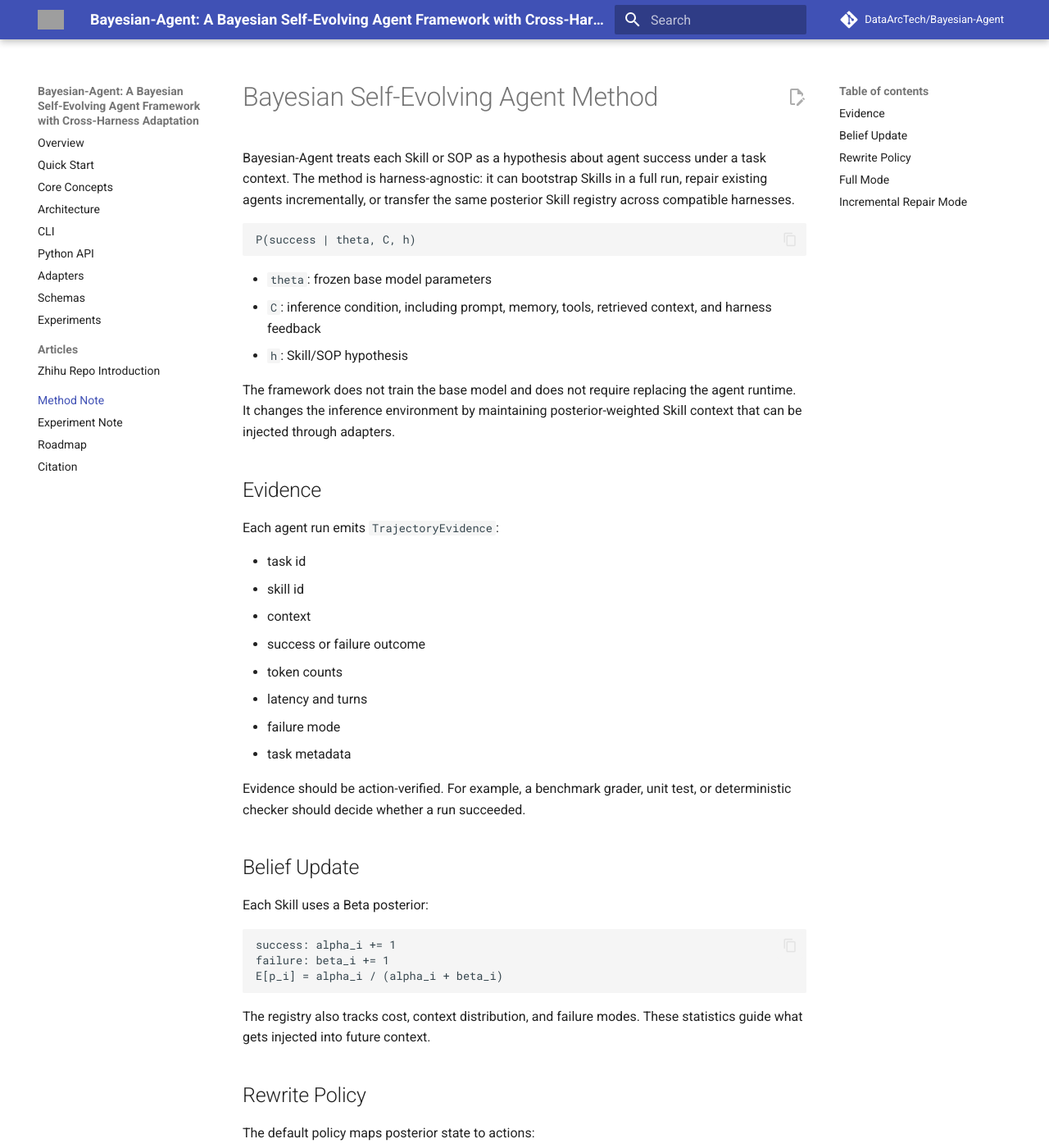
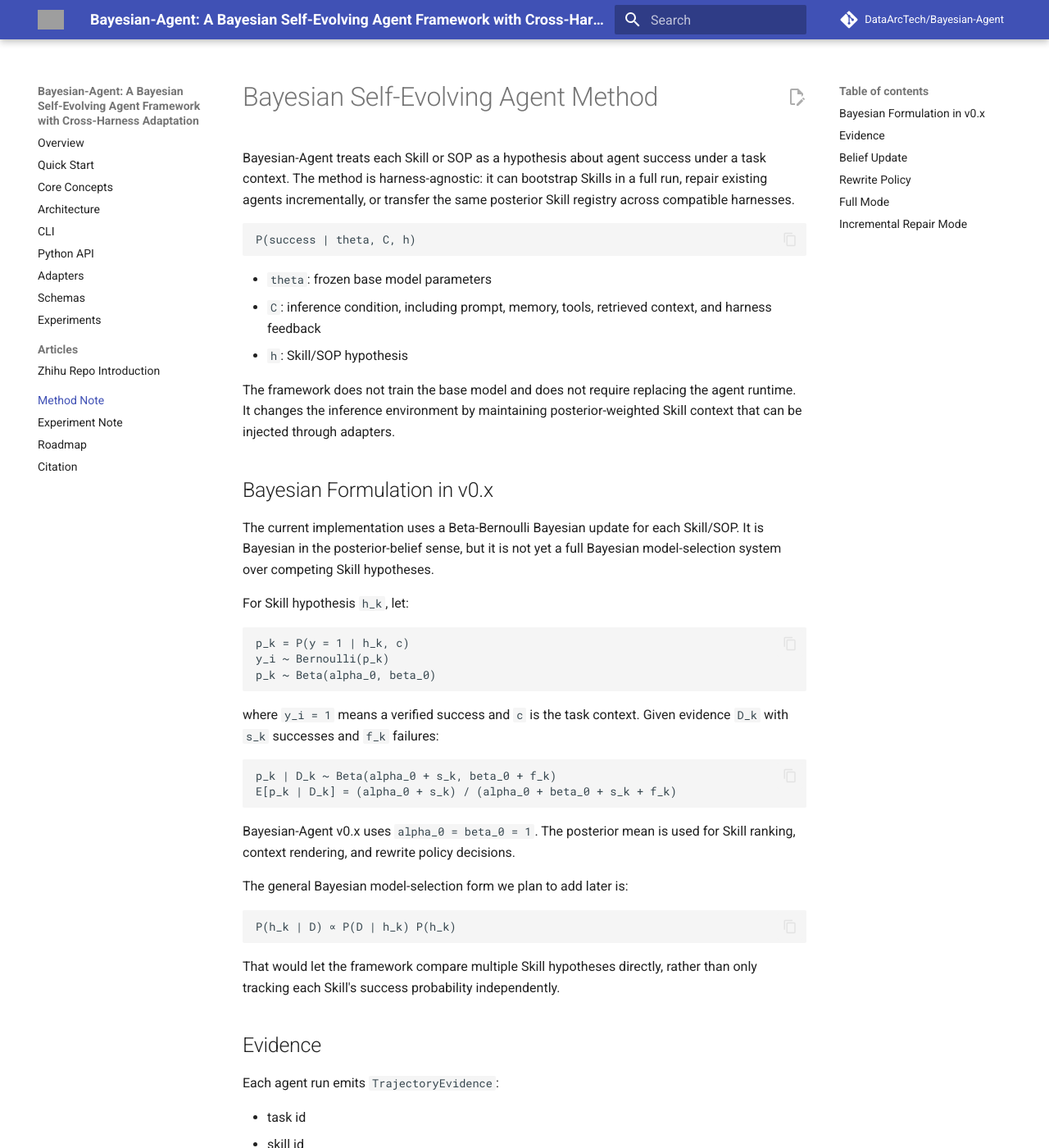
Before and after one commit to DataArcTech/Bayesian-Agent, an MkDocs documentation site: the page built from docs/method.md, in a window 1280 px wide and 1400 px high. Shown: the whole window at 82% size. Built offline with MkDocs 1.6.1 and Material for MkDocs 9.7.7, drawn with Linux system fonts in a browser that asks for light colours; comment, search, counter and statistics services are not loaded; grey boxes are pictures that could not be loaded.

Commit message:
docs: clarify bayesian formulation

````diff
--- a/docs/method.md
+++ b/docs/method.md
@@ -11,6 +11,35 @@ P(success | theta, C, h)
 - `h`: Skill/SOP hypothesis
 
 The framework does not train the base model and does not require replacing the agent runtime. It changes the inference environment by maintaining posterior-weighted Skill context that can be injected through adapters.
+
+## Bayesian Formulation in v0.x
+
+The current implementation uses a Beta-Bernoulli Bayesian update for each Skill/SOP. It is Bayesian in the posterior-belief sense, but it is not yet a full Bayesian model-selection system over competing Skill hypotheses.
+
+For Skill hypothesis `h_k`, let:
+
+```text
+p_k = P(y = 1 | h_k, c)
+y_i ~ Bernoulli(p_k)
+p_k ~ Beta(alpha_0, beta_0)
+```
+
+where `y_i = 1` means a verified success and `c` is the task context. Given evidence `D_k` with `s_k` successes and `f_k` failures:
+
+```text
+p_k | D_k ~ Beta(alpha_0 + s_k, beta_0 + f_k)
+E[p_k | D_k] = (alpha_0 + s_k) / (alpha_0 + beta_0 + s_k + f_k)
+```
+
+Bayesian-Agent v0.x uses `alpha_0 = beta_0 = 1`. The posterior mean is used for Skill ranking, context rendering, and rewrite policy decisions.
+
+The general Bayesian model-selection form we plan to add later is:
+
+```text
+P(h_k | D) ∝ P(D | h_k) P(h_k)
+```
+
+That would let the framework compare multiple Skill hypotheses directly, rather than only tracking each Skill's success probability independently.
 
 ## Evidence
 
````
Also changed, not shown: README.md (+22 -0 lines), README_ZH.md (+22 -0 lines), docs/core-concepts.md (+26 -0 lines), docs/index.md (+2 -0 lines), docs/roadmap.md (+19 -0 lines).
